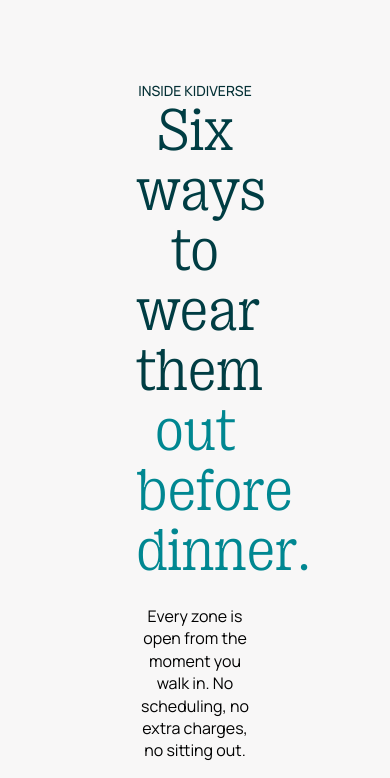
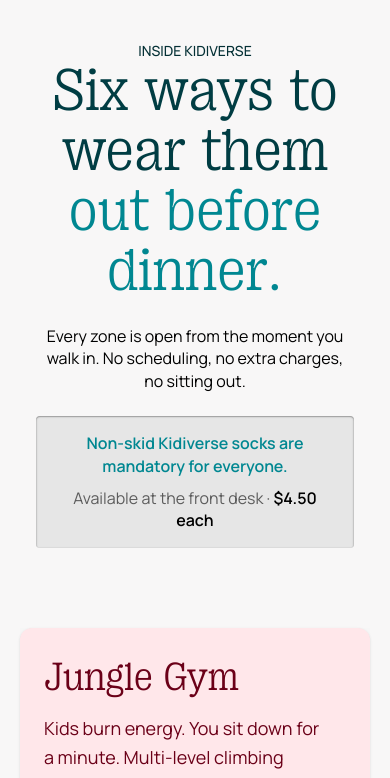
Before and after one commit to atulj10/projekt-assessment, a React (Vite) app: page / in a window 390 px wide. Shown: the top 778 px of the page. Built offline with nearby package versions, Linux system fonts and the light colour scheme.

Commit message:
responsiveness reststored

```diff
--- a/src/index.css
+++ b/src/index.css
@@ -27,7 +27,21 @@
 }
 
 
-:root{
+:root {
   background-color: #F8F7F7;
   padding: 80px 120px;
 }
+
+/* Tablet */
+@media (max-width: 1024px) {
+  :root {
+    padding: 60px 48px;
+  }
+}
+
+/* Mobile */
+@media (max-width: 640px) {
+  :root {
+    padding: 40px 20px;
+  }
+}
```
